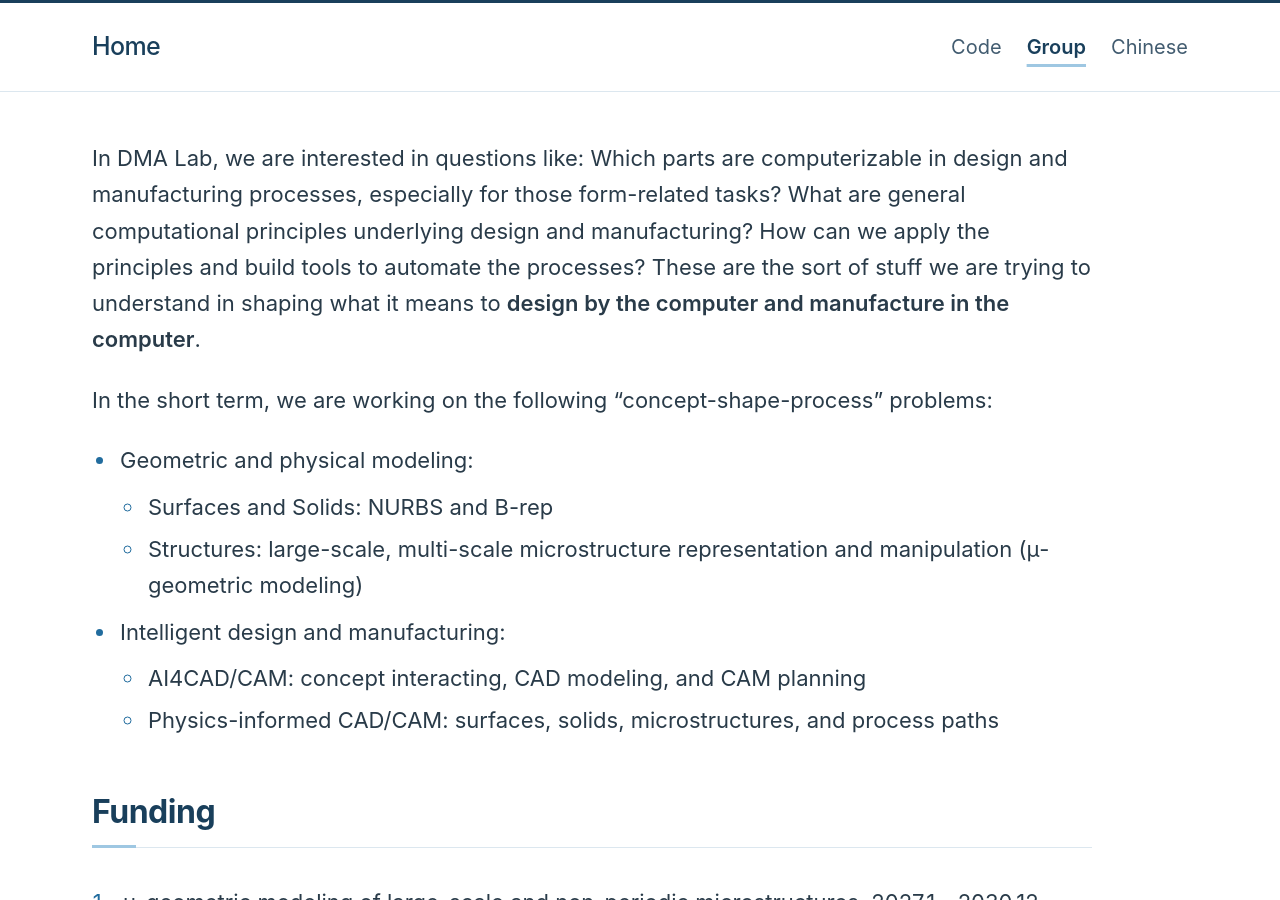
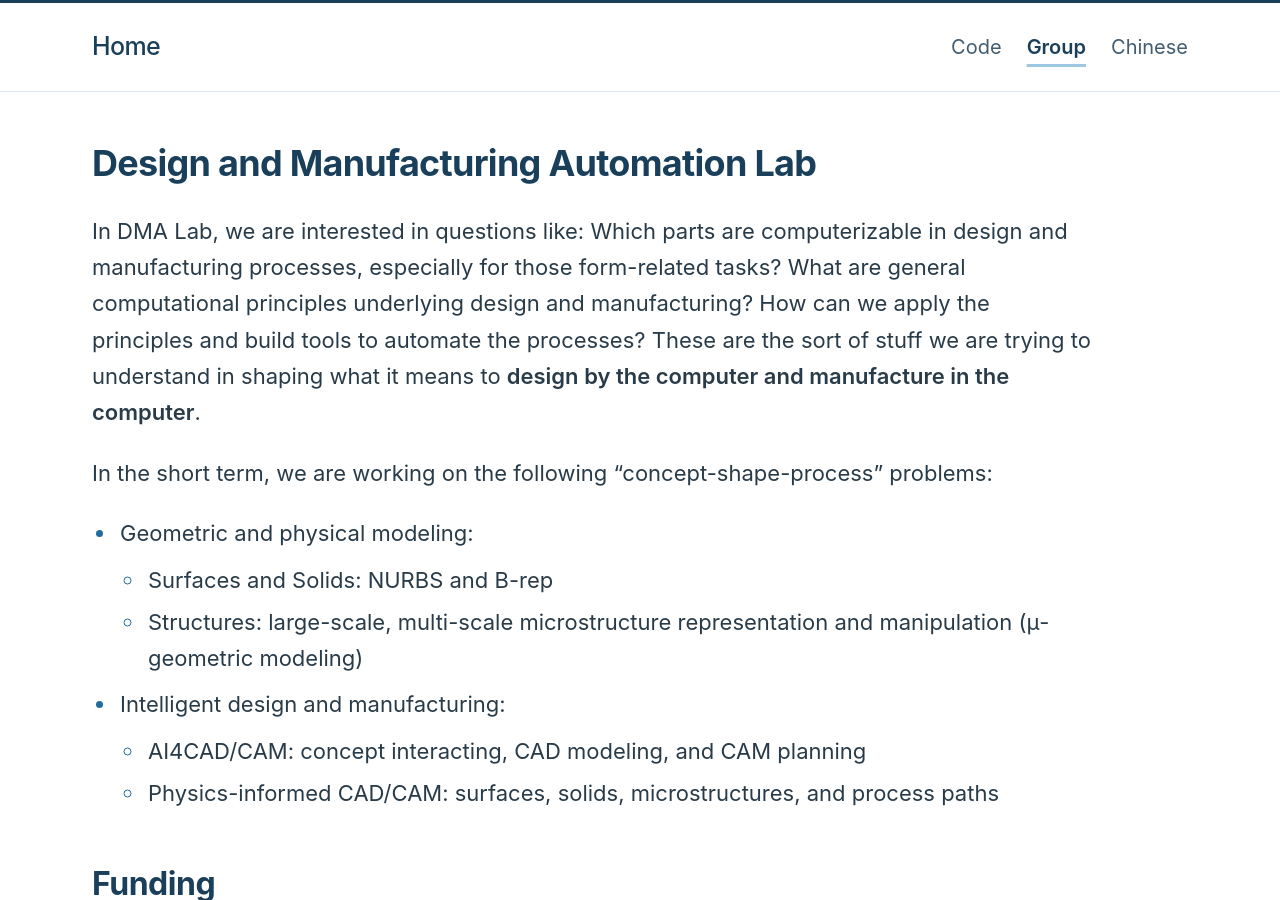
Before and after one commit to Qiang-Zou/Qiang-Zou.github.io, a Jekyll site: the page built from _pages/group.md, in a window 1280 px wide and 900 px high. Built offline with Jekyll 4.4.1, drawn with Linux system fonts in a browser that asks for light colours.

Commit message:
Feature Design and Manufacturing Automation Lab in page titles

```diff
--- a/_includes/head.html
+++ b/_includes/head.html
@@ -1,6 +1,6 @@
 <meta charset="utf-8">
 <meta name="viewport" content="width=device-width, initial-scale=1">
-{% capture document_title %}{% if page.url == '/' %}{{ site.title }} · Geometric Computing & Intelligent CAD{% else %}{{ page.title }} · {{ site.title }}{% endif %}{% endcapture %}
+{% capture document_title %}{% if page.browser_title %}{{ page.browser_title }}{% elsif page.url == '/' %}{{ site.title }}{% else %}{{ page.title }} · {{ site.title }}{% endif %}{% endcapture %}
 <title>{{ document_title | strip | escape }}</title>
 <meta name="description" content="{{ page.description | default: site.description | escape }}">
 <meta name="theme-color" content="#ffffff">
--- a/_pages/group.md
+++ b/_pages/group.md
@@ -1,6 +1,7 @@
 ---
 layout: page
-title: "DMA Lab"
+title: "Design and Manufacturing Automation Lab"
+show_title: true
 description: "Design and Manufacturing Automation Lab · Zhejiang University"
 permalink: /group/
 ---
```
Also changed, not shown: _pages/about.md (+1 -0 lines).
